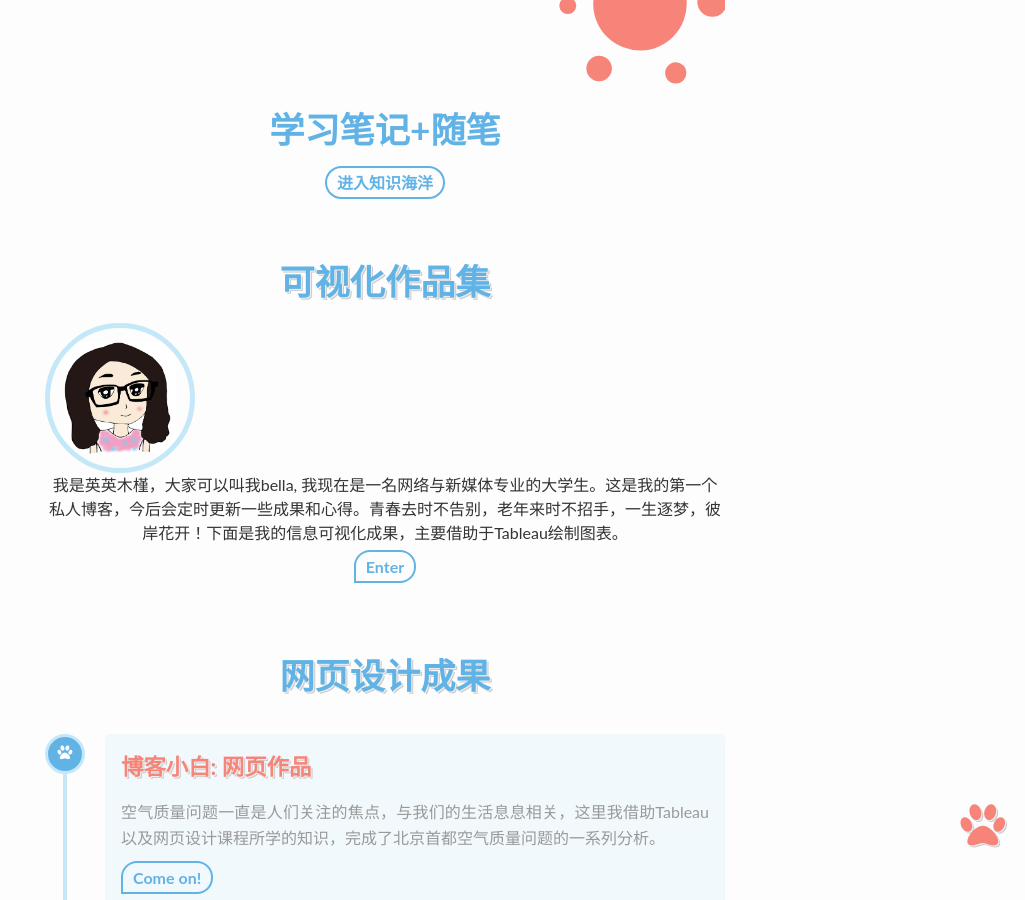
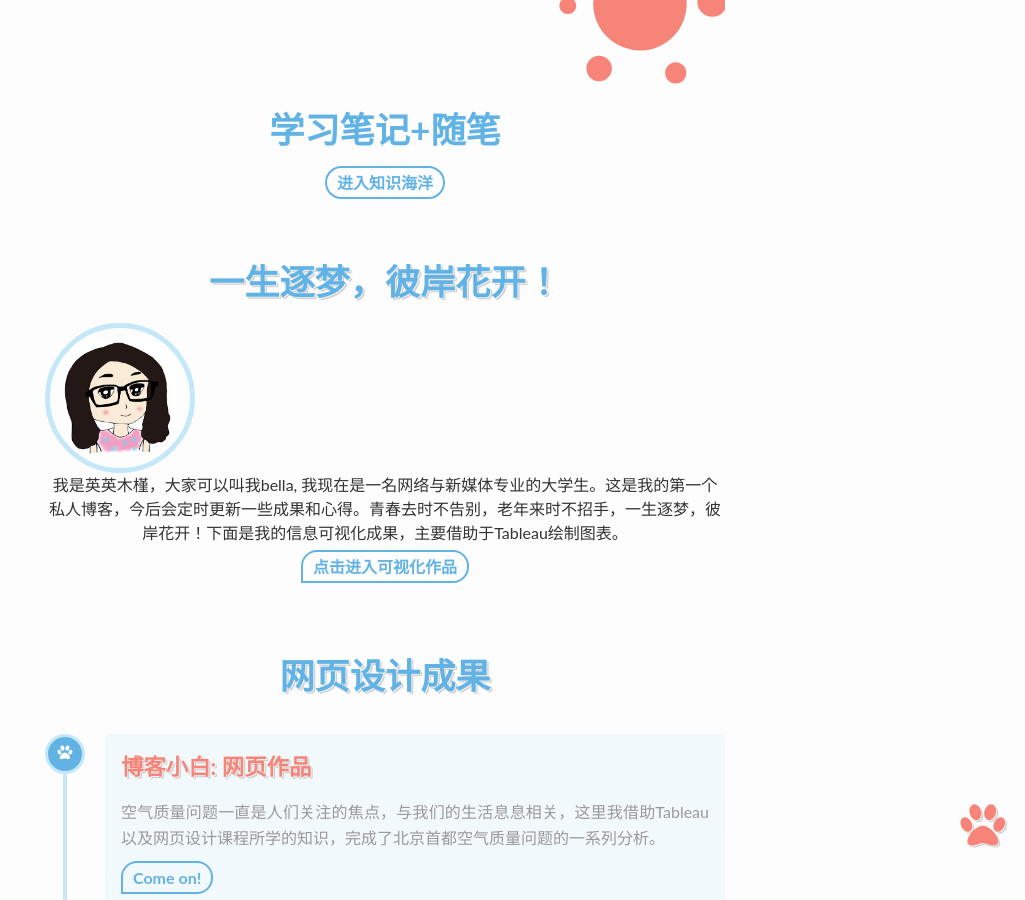
Before and after one commit to Zhou-Yu-Jin/Zhou-Yu-Jin.github.io, a Jekyll site: the page built from index.html, in a window 1280 px wide and 900 px high, scrolled down 510 px. Shown: the whole window, without its empty margins (255-1280 px from the left). Built offline with Jekyll 4.4.1, drawn with Linux system fonts in a browser that asks for light colours; comment, search, counter and statistics services are not loaded.

Commit message:
Update infovis.html

```diff
--- a/_includes/infovis.html
+++ b/_includes/infovis.html
@@ -1,13 +1,13 @@
 <section id="infovis">
     <div class="wrapper">
         <div class="text-center">
-            <h1 class="blue-title">可视化作品集</h1>
+            <h1 class="blue-title">一生逐梦，彼岸花开！</h1>
 	    <div style="text-align:center;"></div><div class="avatar"></div>
             <div class="content text-center">
                 {{ site.author.about_me }}
             </div>
             <div style="margin: 10px 0">
-                <a class="btn-primary btn-blue btn-left" href="/infovis/" target="_blank">Enter</a>
+                <a class="btn-primary btn-blue btn-left" href="/infovis/" target="_blank">点击进入可视化作品</a>
 
             </div>
         </div>
```
